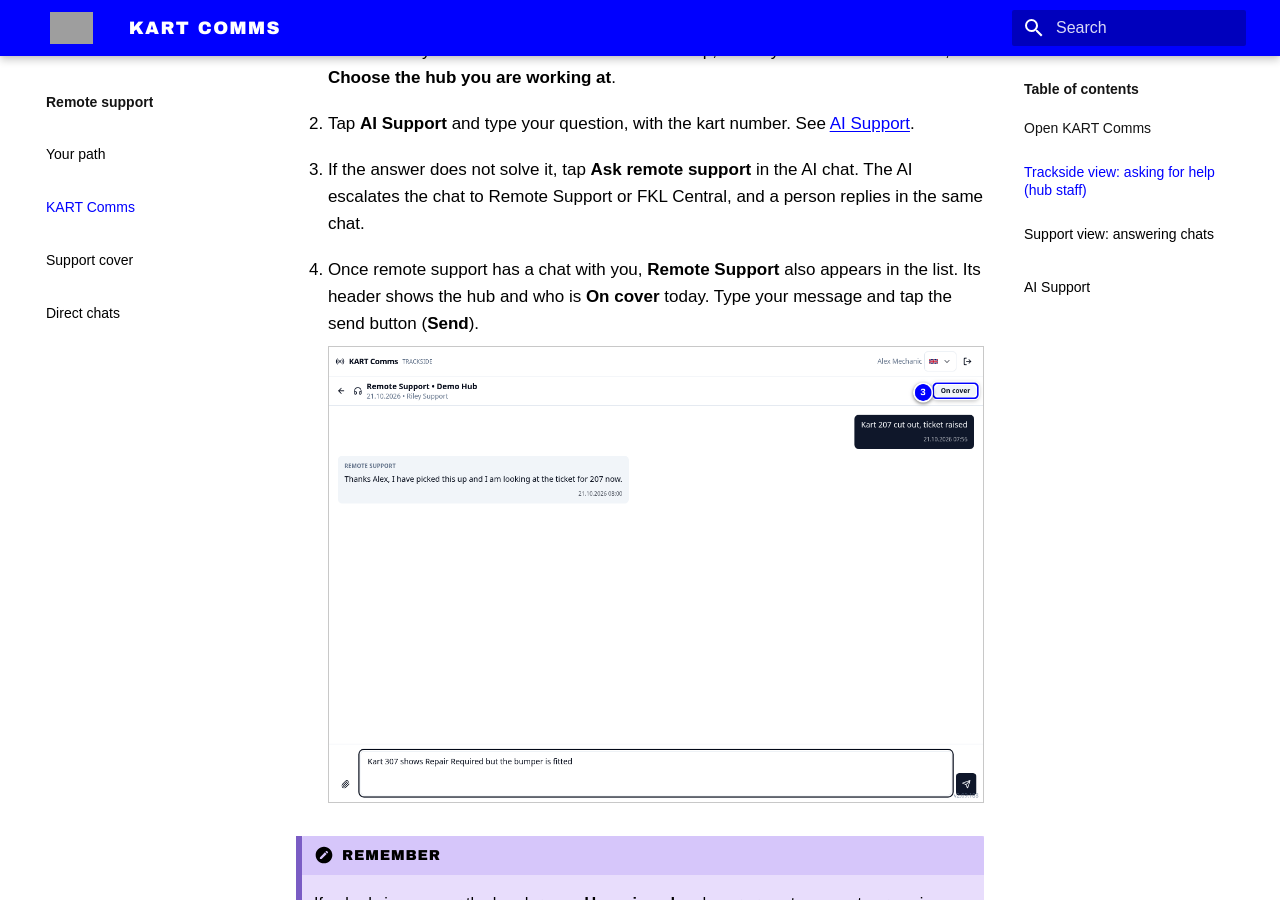
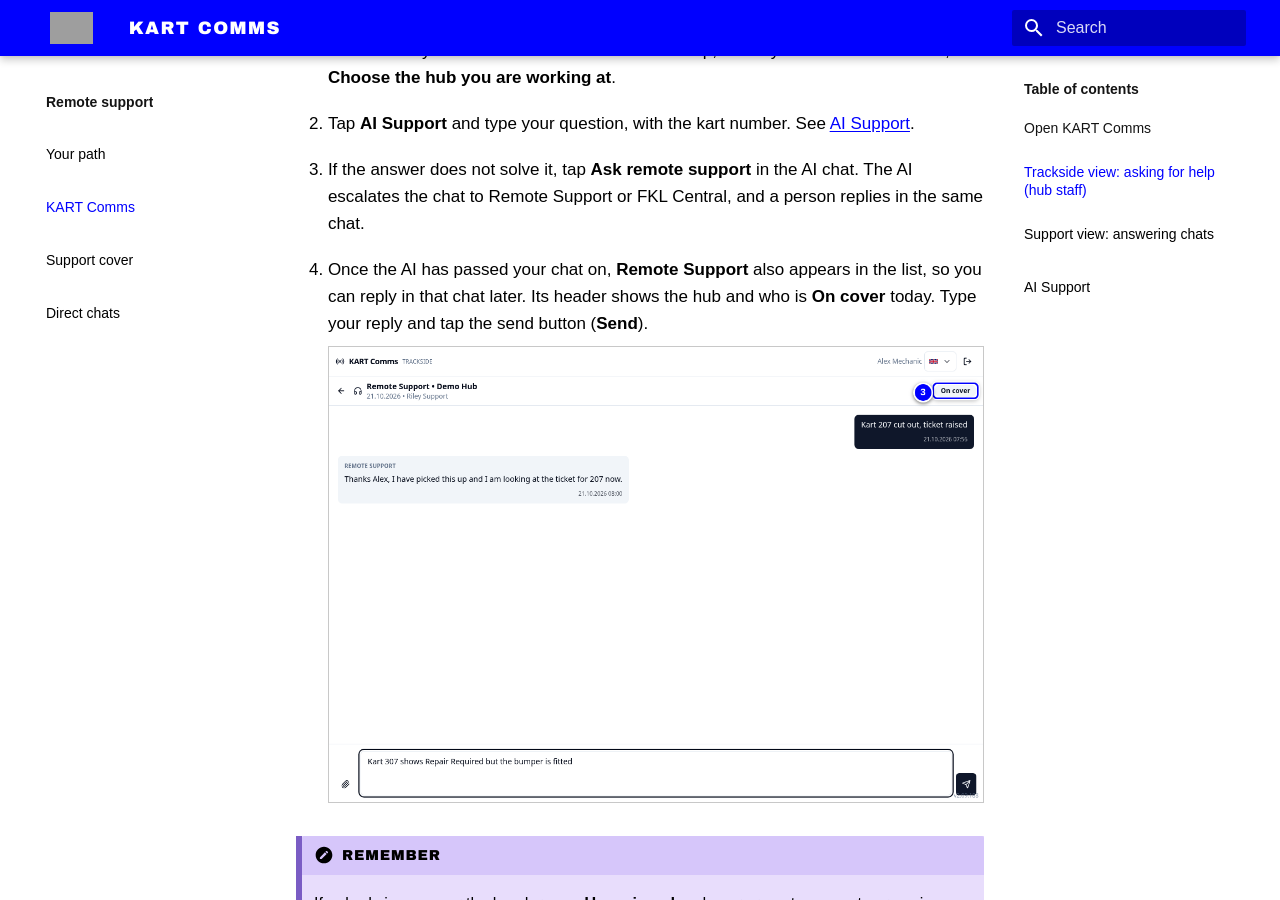
Before and after one commit to Smedley-Group-Advanced-Technology/sg-ws-to-kart-guide, an MkDocs documentation site: the page built from docs/remote-support/comms.md, in a window 1280 px wide and 900 px high, scrolled down 1901 px. Built offline with MkDocs 1.6.1 and Material for MkDocs 9.7.7, drawn with Linux system fonts in a browser that asks for light colours; grey boxes are pictures that could not be loaded.

Commit message:
Review fixes: AI Support callout in troubleshooting, escalated chat wording, glossary order, one kart-number hint on the card
Co-Authored-By: Claude Opus 5.5 <noreply@anthropic.com>

```diff
--- a/docs/remote-support/comms.md
+++ b/docs/remote-support/comms.md
@@ -26,9 +26,9 @@ AI Support is always the first point of contact. Only the AI passes a chat on to
 
 3. If the answer does not solve it, tap **Ask remote support** in the AI chat. The AI escalates the chat to Remote Support or FKL Central, and a person replies in the same chat.
 
-4. Once remote support has a chat with you, **Remote Support** also appears in the list. Its header shows the hub and who is **On cover** today. Type your message and tap the send button (**Send**).
+4. Once the AI has passed your chat on, **Remote Support** also appears in the list, so you can reply in that chat later. Its header shows the hub and who is **On cover** today. Type your reply and tap the send button (**Send**).
 
-    ![Step 4: a support message typed under the On cover header](../assets/img/remote-support/rs-trackside-send.png){ loading=lazy }
+    ![Step 4: a reply in an escalated support chat, under the On cover header](../assets/img/remote-support/rs-trackside-send.png){ loading=lazy }
 
 !!! note "Remember"
     If nobody is on cover the header says **Unassigned** and every remote support person is alerted.
```
Also changed, not shown: content/glossary.md (+1 -1 lines), content/remote-support/comms.md (+2 -2 lines), content/troubleshooting.md (+3 -2 lines), docs/glossary.md (+1 -1 lines), docs/troubleshooting.md (+1 -1 lines), 9 other files.
